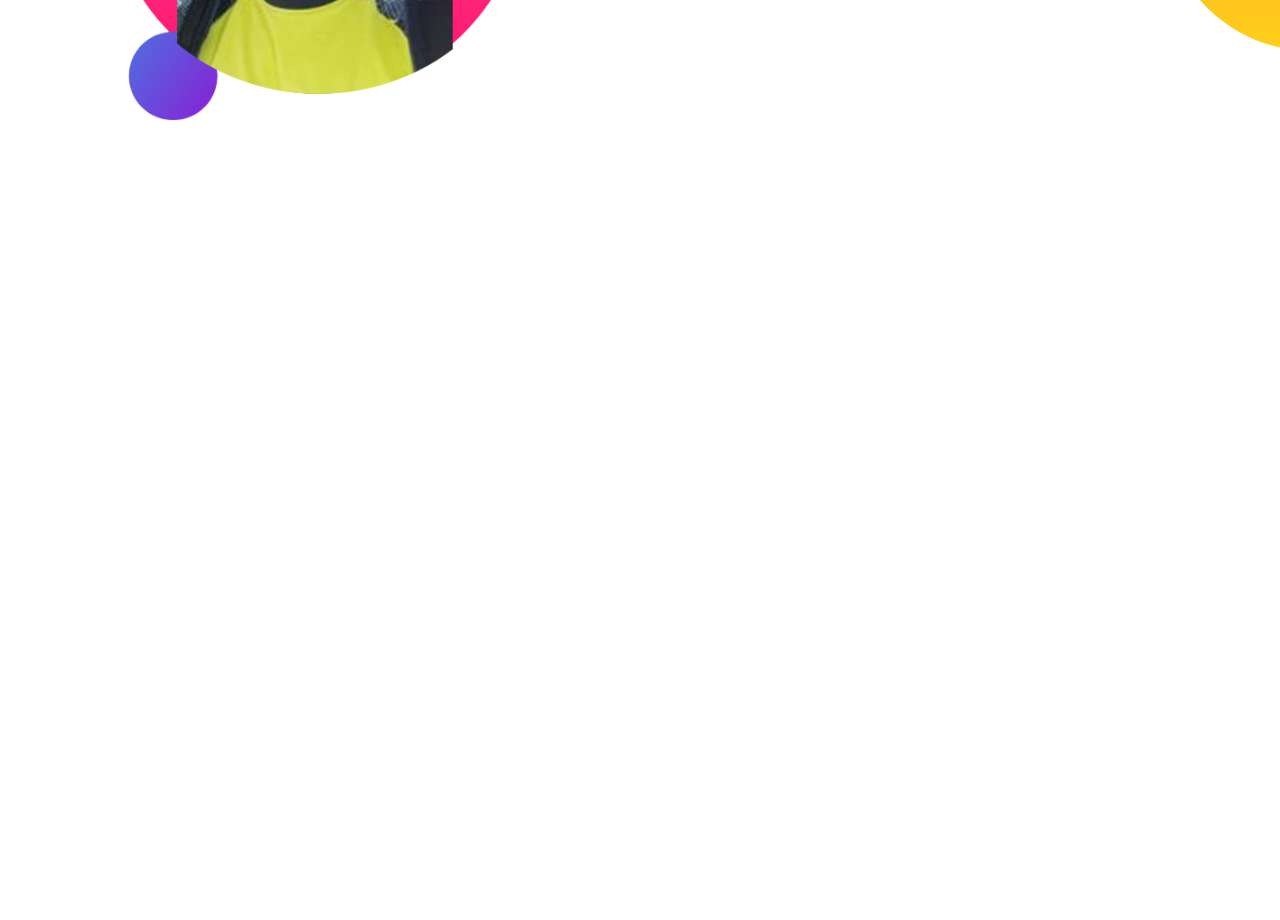
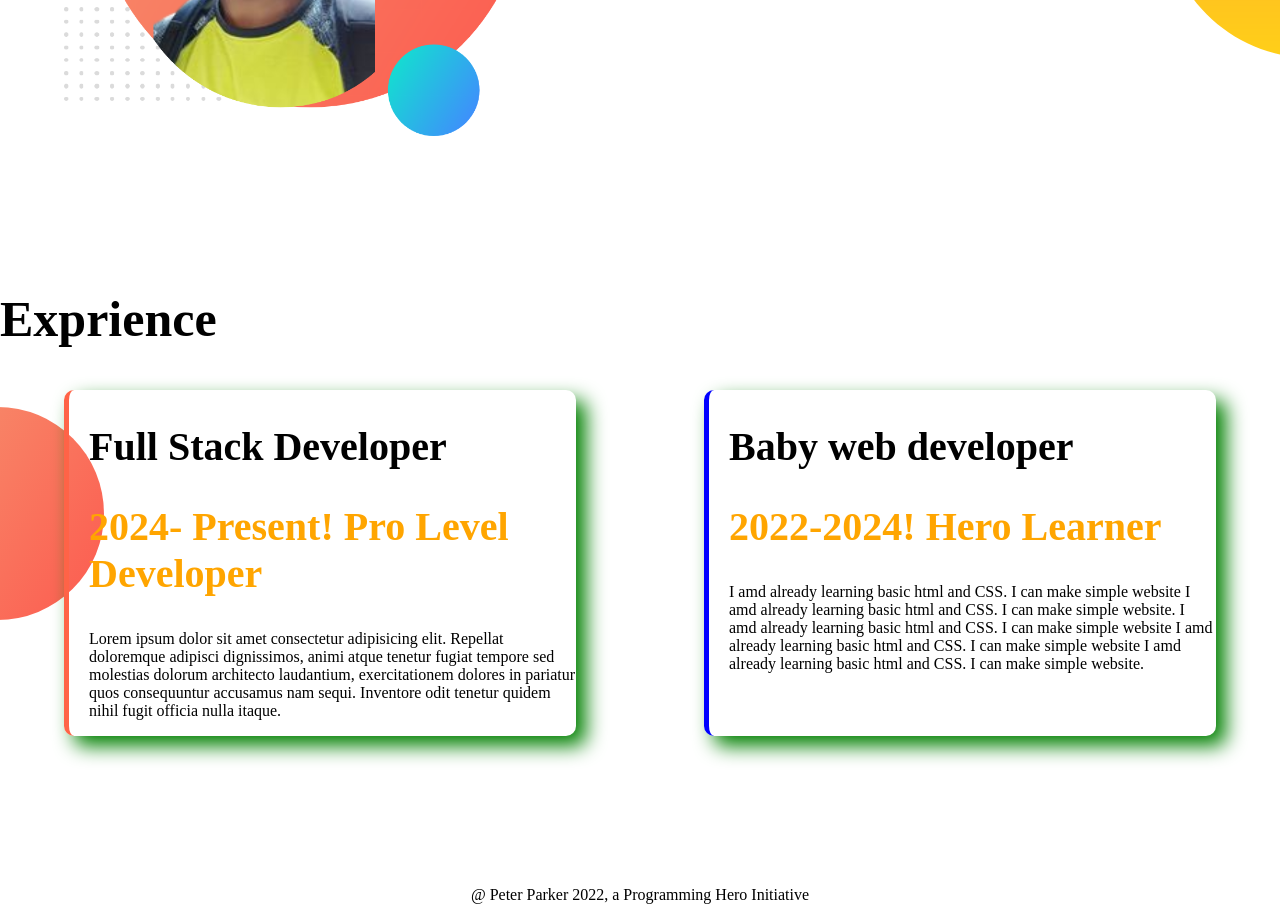
Before and after one commit to Anando3/daveloper-pr, a plain HTML site: page index.html in a window 1280 px wide. Shown: the part 918-1838 px from the top of the page. Before the commit the page ends 1193 px from the top, so only its background shows below. Drawn offline with Linux system fonts and the light colour scheme.

Commit message:
style broder and added footer

```diff
--- a/index.html
+++ b/index.html
@@ -13,7 +13,7 @@
 </head>
 
 <body>
-    <section class="top-banner">
+    <section class="top-banner flexible-coontainer">
         <div class="width">
             <h1>Wlcome To</h1>
             <h1><span class="color">Peter Parker</span> World</h1>
@@ -28,9 +28,9 @@
             <img src="images/my photo.png" alt="">
         </div>
     </section>
-    <section class="dream-big">
+    <section class="dream-big flexible-coontainer">
         <div class="width">
-            <img src="images/my photo.png" alt="">
+            <img src="images/my photo2.png" alt="">
         </div>
         <div class="width">
             <h1>Dream Big</h1>
@@ -41,6 +41,36 @@
             <a class="Button" target="_blank" href="">DOWNLODE RESUME</a>
         </div>
     </section>
+
+    <section class="exprience-area">
+        <h1>Exprience</h1>
+        <div class="flexible-coontainer">
+            <div id="full-web" class="exprience-item">
+                <h2>Full Stack Developer</h2>
+                <h2 class="color">2024- Present! Pro Level Developer</h2>
+
+                <p>Lorem ipsum dolor sit amet consectetur adipisicing elit. Repellat doloremque adipisci dignissimos,
+                    animi
+                    atque tenetur fugiat tempore sed molestias dolorum architecto laudantium, exercitationem dolores in
+                    pariatur quos consequuntur accusamus nam sequi. Inventore odit tenetur quidem nihil fugit officia
+                    nulla
+                    itaque.</p>
+            </div>
+            <div id="baby-web-developer" class="exprience-item">
+                <h2>Baby web developer<h2>
+                        <h2 class="color">2022-2024! Hero Learner</h2>
+                        <p>I amd already learning basic html and CSS. I can make simple website
+                            I amd already learning basic html and CSS. I can make simple website.
+                            I amd already learning basic html and CSS. I can make simple website
+                            I amd already learning basic html and CSS. I can make simple website
+                            I amd already learning basic html and CSS. I can make simple website.
+                        </p>
+            </div>
+        </div>
+    </section>
 </body>
+<footer>
+    <p>@ Peter Parker 2022, a Programming Hero Initiative</p>
+</footer>
 
 </html>
--- a/style.css
+++ b/style.css
@@ -7,11 +7,15 @@ h1 {
     font-size: 50px;
 }
 
+h2 {
+    font-size: 40px;
+}
+
 .color {
     color: orange;
 }
 
-section {
+.flexible-coontainer {
     display: flex;
     margin-bottom: 150px;
 }
@@ -44,3 +48,31 @@ section {
     background-repeat: no-repeat;
     background-position: right;
 }
+
+.exprience-item {
+    width: 40%;
+    margin-left: 5%;
+    margin-right: 5%;
+    padding-left: 20px;
+    border-radius: 10px;
+    box-shadow: 10px 10px 20px green;
+}
+
+.exprience-area {
+    background-image: url(images/exp-bg.png);
+    background-repeat: no-repeat;
+    background-position: left;
+}
+
+
+#baby-web-developer {
+    border-left: 5px solid blue;
+}
+
+#full-web {
+    border-left: 5px solid tomato;
+}
+
+footer p {
+    text-align: center;
+}
```
Also changed, not shown: images/my photo2.png (added).
